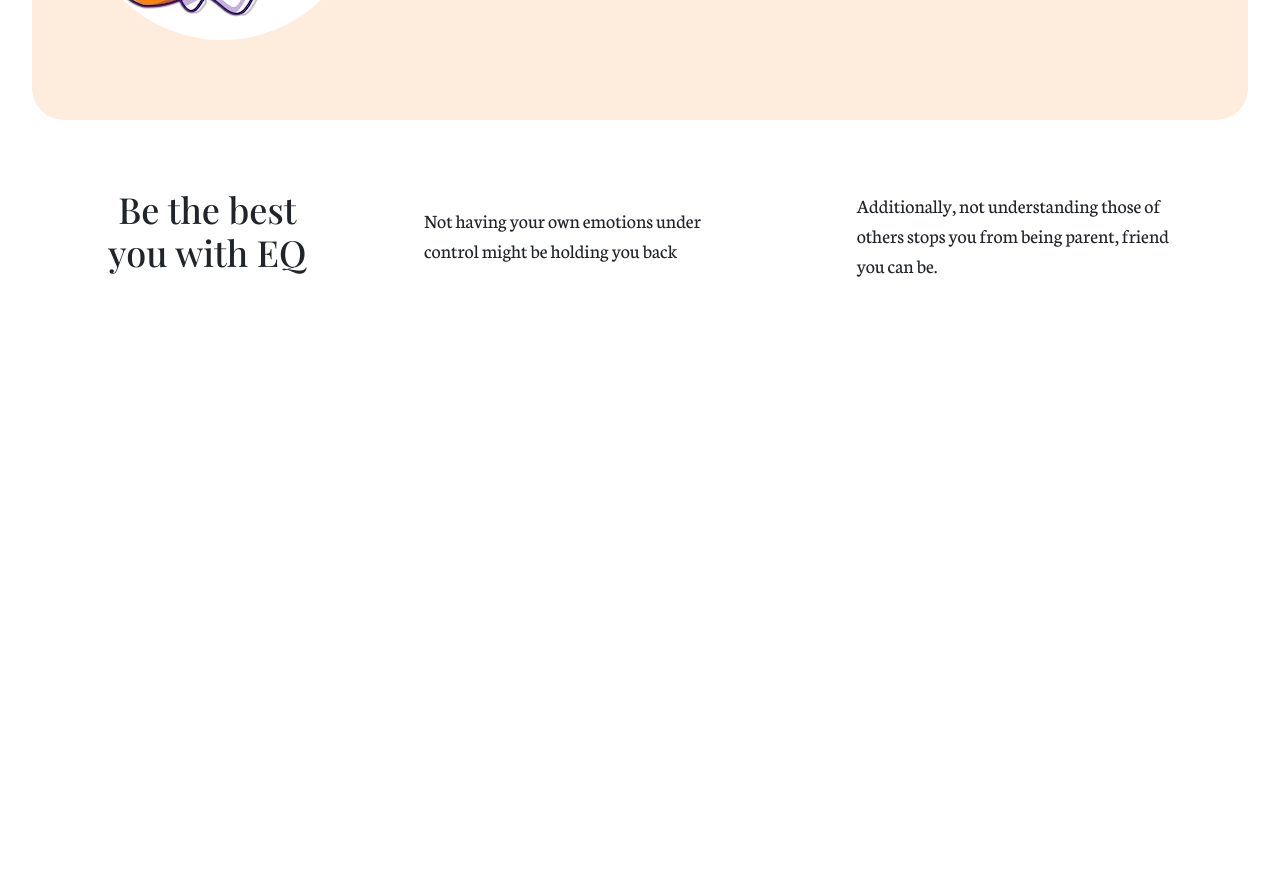
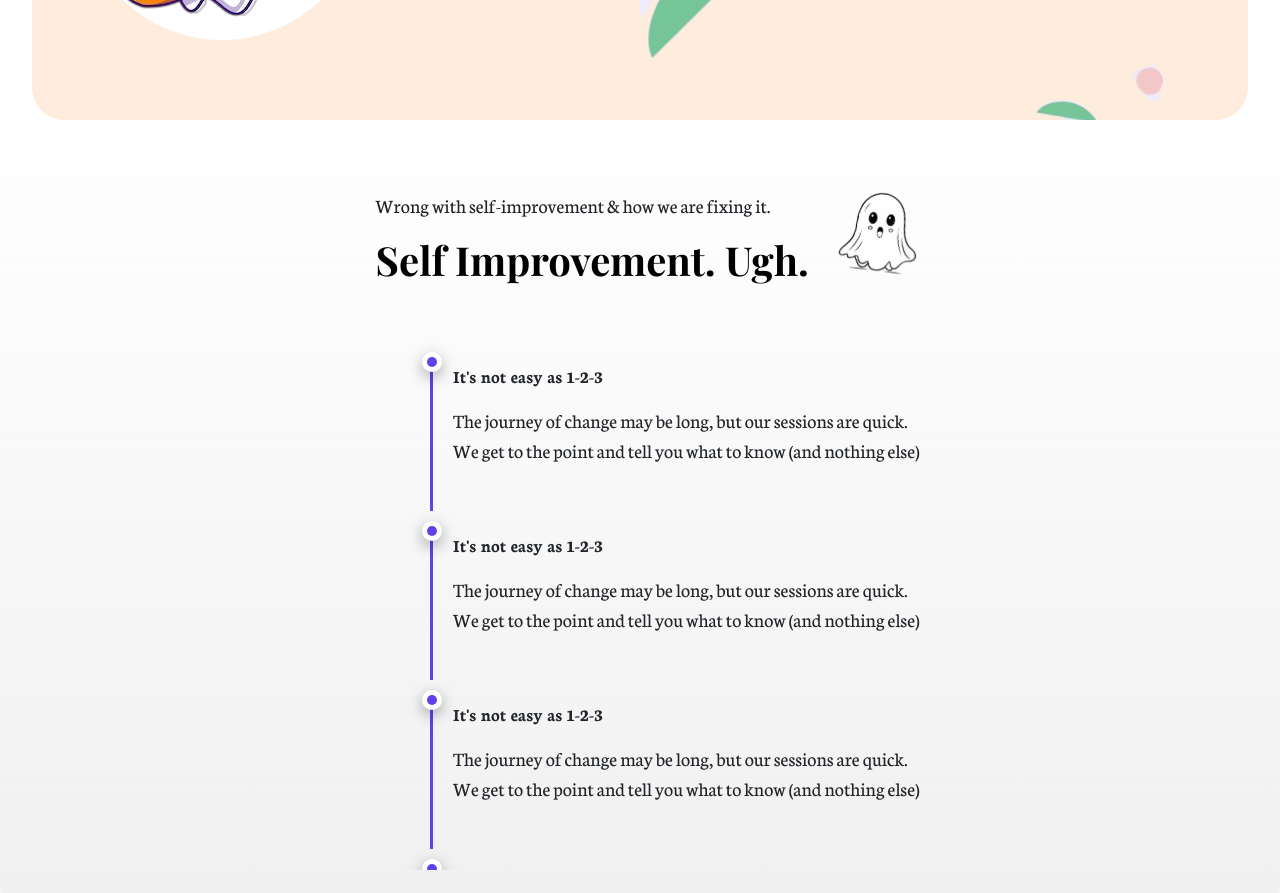
Before and after one commit to Priya-git21/Frontend-UI-Intern, a React (Create React App) app: page / in a window 1280 px wide. Shown: the part 1900-2793 px from the top of the page. Before the commit the page ends 2250 px from the top, so only its background shows below. Built offline with nearby package versions, Linux system fonts and the light colour scheme; a web font is replaced by a local one.

Commit message:
Improvment component added

```diff
--- a/src/App.js
+++ b/src/App.js
@@ -5,7 +5,7 @@ import Familiar from './components/familiar';
 import Meet from './components/Meet';
 import Home from './components/home';
 import Navbar from './components/navbar';
-// import Improvement from './components/Improvement';
+import Improvement from './components/Improvement';
 
 function App() {
 
@@ -17,7 +17,7 @@ function App() {
       <EQbeatsIQ/>
       <Familiar/>
       <Meet/>
-      {/* <Improvement/> */}
+      <Improvement/>
       <EQ/>
     </>
   );
--- a/src/components/Improvement.css
+++ b/src/components/Improvement.css
@@ -1,13 +1,13 @@
-.subHead{
+.subHead {
     font-weight: 500;
 }
 
-.mainHead{
+.mainHead {
     font-weight: 700;
     font-size: 40px;
 }
 
-.infoBox{
+.infoBox {
     border-left: 3px solid #6241EA;
     width: 500px;
     padding-left: 20px;
@@ -15,18 +15,18 @@
     padding-bottom: 30px;
 }
 
-.dot{
+.dot {
     position: absolute;
     height: 20px;
     width: 20px;
     background-color: white;
-    top: -0px;
+    top: -10px;
     left: -11px;
     border-radius: 50%;
     box-shadow: rgba(0, 0, 0, 0.35) 0px 5px 15px;
 }
 
-.inDot{
+.inDot {
     height: 10px;
     width: 10px;
     border-radius: 50%;
@@ -35,32 +35,56 @@
     margin-left: 5px;
 }
 
-.boxBinder{
-    margin-left: 80px ;
+.boxBinder {
+    margin-left: 80px;
     margin-top: 30px;
+    width: 80vw;
+    max-width: 800px;
+    overflow-y: scroll;
+    scrollbar-width: thin;
+    scrollbar-color: #6241EA #f0f0f0;
+    position: relative;
 }
 
-.headText{
+.headText {
     font-weight: 700;
     font-size: 18px;
 }
 
-.subText{
+.subText {
     margin-top: 10px;
 }
 
-.border{
+.border {
     border-left: 3px solid blue;
 }
 
-.wholeBox{
-    height: 80vh;
+.wholeBox {
+    /* margin: 50px 0px; */
+    padding: 50px;
+    height: 750px;
     overflow: auto;
     position: relative;
+    display: flex;
+    flex-direction: column;
+    align-items: center;
+    justify-content: center;
+    height: 100vh;
+    overflow: hidden;
+    position: relative;
+    background: linear-gradient(to top, rgba(240, 240, 240, 1), rgba(240, 240, 240, 0));
+border-radius:32px;
 }
 
-.combHead{
+.combHead {
     display: flex;
+    position: relative;
+    top: 0;
+    /* background: white; */
+    padding: 20px;
+    display: flex;
+    justify-content: space-around;
+    /* width: 100%; */
 }
 
 .container::before {
@@ -71,9 +95,89 @@
     width: 100%;
     height: 50px;
     background-image: linear-gradient(to top, rgba(240, 240, 240, 1), rgba(240, 240, 240, 0));
+}
+
+@keyframes ghostieAnimation {
+    0%, 7% {
+        transform: rotateZ(10) translateX(30px) skewX(10);
+    }
+    15% {
+        transform: rotateZ(-15deg) translateX(30px) skewX(0);
+    }
+    20% {
+        transform: rotateZ(20deg) translateX(30px) skewX(0);
+    }
+    25% {
+        transform: rotateZ(-10deg) translateX(30px) skewX(0);
+    }
+    30% {
+        transform: rotateZ(16deg) translateX(30px) skewX(0);
+    }
+    35% {
+        transform: rotateZ(-14deg) translateX(30px) skewX(10);
+    }
+    40%, 100% {
+        transform: rotateZ(10) translateX(30px) skewX(10);
+    }
+}
+
+.ghostie {
+    animation: ghostieAnimation 4s infinite;
+    transform-origin: center;
+    margin-left: 15px;
   }
 
-.ghostie{
-    transform: rotate(-20deg);
-    margin-left: 15px;
+.infoBoxContainer {
+    display: flex;
+    flex-direction: column;
+    align-items: center;
 }
+
+.infoBox {
+    border-left: 3px solid #6241EA;
+    width: 500px;
+    padding-left: 20px;
+    position: relative;
+    padding-bottom: 30px;
+    margin: 10px 0;
+}
+
+.boxBinder::-webkit-scrollbar {
+    width: 8px;
+}
+
+.boxBinder::-webkit-scrollbar-thumb {
+    background-color: #6241EA;
+}
+
+.boxBinder::-webkit-scrollbar-track {
+    background-color: #f0f0f0;
+}
+/* Add these CSS styles */
+.boxBinder::before, .boxBinder::after {
+    content: "";
+    position: absolute;
+    width: 100%;
+    height: 250px;
+    background: inherit;
+}
+
+.boxBinder::before {
+    top: 0;
+}
+
+.boxBinder::after {
+    bottom: 0;
+}
+
+.boxBinder.active::before,
+.boxBinder.active::after {
+    display: none;
+}
+
+/* Continuous scrolling */
+.infoBoxContainer::before {
+    content: "";
+    display: block;
+    height: 10px;
+}
--- a/src/components/Improvement.js
+++ b/src/components/Improvement.js
@@ -3,57 +3,52 @@ import './Improvement.css';
 import ghost5 from './assets/ghosts/ghost5.png';
 
 const Improvement = () => {
-
     return (
         <div className="wholeBox">
             <div className="combHead">
                 <div>
                     <p className="subHead">Wrong with self-improvement & how we are fixing it.</p>
-                    <p className="mainHead">Self Improvement. Ugh.</p>
+                    <h1 className="mainHead">Self Improvement. Ugh.</h1>
                 </div>
                 <div className="ghostie">
                     <img src={ghost5} height={80} alt="ghost5" />
                 </div>
             </div>
             <div className="boxBinder">
+                <div className="infoBoxContainer">
                     <div className="infoBox">
                         <div className="dot">
-                        <div className="inDot">
-                        </div>
+                            <div className="inDot"></div>
                         </div>
                         <p className="headText">It's not easy as 1-2-3</p>
-                    <p className="subText">The journey of change may be long, but our sessions are quick. We get to the point and tell you what to know (and nothing else)  </p>
+                        <p className="subText">The journey of change may be long, but our sessions are quick. We get to the point and tell you what to know (and nothing else)</p>
                     </div>
                     <div className="infoBox">
                         <div className="dot">
-                        <div className="inDot">
+                            <div className="inDot"></div>
                         </div>
-                    </div>
-                    <div className="infoBinder">
                         <p className="headText">It's not easy as 1-2-3</p>
-                        <p className="subText">The journey of change may be long, but our sessions are quick. We get to the point and tell you what to know (and nothing else)  </p>
-                    </div>
+                        <p className="subText">The journey of change may be long, but our sessions are quick. We get to the point and tell you what to know (and nothing else)</p>
                     </div>
                     <div className="infoBox">
                         <div className="dot">
-                        <div className="inDot">
-                        </div>
+                            <div className="inDot"></div>
                         </div>
                         <p className="headText">It's not easy as 1-2-3</p>
-                    <p className="subText">The journey of change may be long, but our sessions are quick. We get to the point and tell you what to know (and nothing else)  </p>
+                        <p className="subText">The journey of change may be long, but our sessions are quick. We get to the point and tell you what to know (and nothing else)</p>
                     </div>
                     <div className="infoBox">
                         <div className="dot">
-                        <div className="inDot">
-                        </div>
+                            <div className="inDot"></div>
                         </div>
                         <p className="headText">It's not easy as 1-2-3</p>
-                    <p className="subText">The journey of change may be long, but our sessions are quick. We get to the point and tell you what to know (and nothing else)  </p>
+                        <p className="subText">The journey of change may be long, but our sessions are quick. We get to the point and tell you what to know (and nothing else)</p>
+                    </div>
+                    {/* Add more infoBox components here as needed */}
                 </div>
             </div>
         </div>
-
-    )
+    );
 }
 
 export default Improvement;
--- a/src/components/Meet.js
+++ b/src/components/Meet.js
@@ -1,5 +1,5 @@
 import React from "react";
-import "./Meet.css";
+import "./Meet.css"; import elements from './assets/elements.png';
 import ghost4 from "./assets/ghosts/ghost4.png";
 
 const Meet = () => {
@@ -20,6 +20,9 @@ const Meet = () => {
         <p>
           Think of it as a pocket cheerleader towards a better, more fulfilling.
         </p>
+        <div className="bg">
+          <img src={elements} alt="elements" style={{ marginBottom: "-300px" }} />
+        </div>
       </div>
     </div>
   );
--- a/src/components/home.css
+++ b/src/components/home.css
@@ -128,7 +128,7 @@ img.ghost {
 .image1 {
     top: calc(50%);
     left: calc(50%);
-    transform: rotate(0deg) translateX(180px) rotate(-0deg);
+    transform: rotate(0deg) translateX(170px) rotate(0deg);
 }
 
 .image2 {
@@ -140,7 +140,7 @@ img.ghost {
 .image3 {
     top: calc(50%);
     left: calc(50%);
-    transform: rotate(240deg) translateX(330px) rotate(-240deg);
+    transform: rotate(240deg) translateX(350px) rotate(-240deg);
 }
 
 .center-circle {
```
Also changed, not shown: 12 other files (tests, documents, lock files or other folders). Lines whose indentation alone changed are shown as unchanged.
